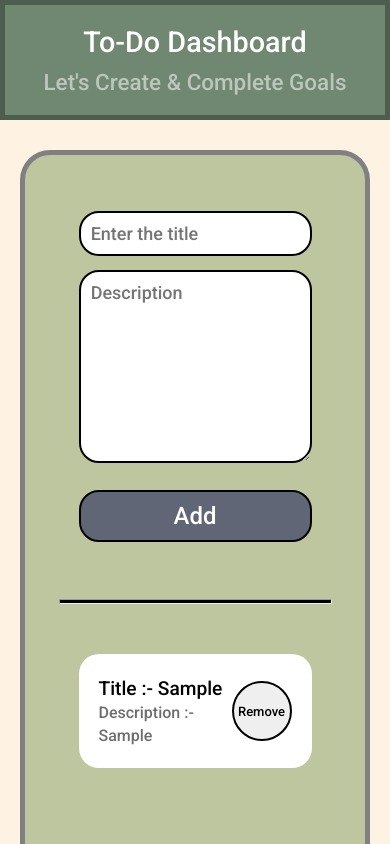
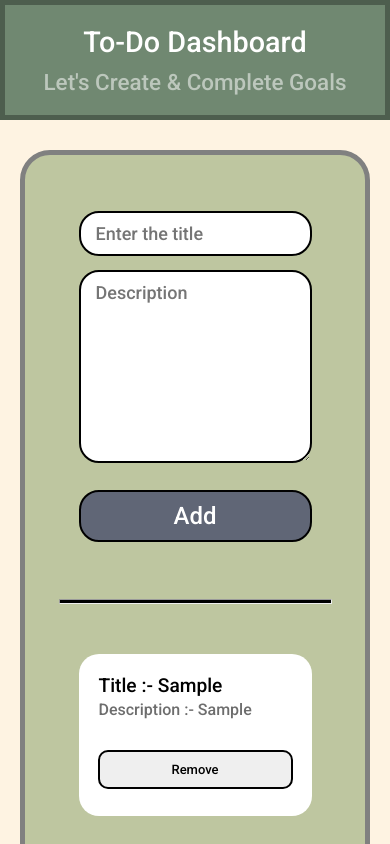
Before and after one commit to MnpretDevs07/ToDo-List-App-React, a React (Create React App) app: page / in a window 390 px wide. Both pictures are taken after typing "Sample", "Sample" into the empty fields and a click on the button "Add". Shown: the top 844 px of the page. Built offline with nearby package versions, Linux system fonts and the light colour scheme; a web font is replaced by a local one.

Commit message:
Responsive Push

```diff
--- a/src/Components/TaskAdder.css
+++ b/src/Components/TaskAdder.css
@@ -28,6 +28,12 @@ button {
      border-radius: 20px;
      margin: 7px 0px;
      font-size: large;
+
+}
+
+.container>form>input,
+textarea {
+     padding-left: 15px;
 }
 
 
--- a/src/Components/TaskManager.css
+++ b/src/Components/TaskManager.css
@@ -1,15 +1,15 @@
 .Manager {
      display: flex;
      background-color: white;
-     padding:20px;
+     padding: 20px;
      border-radius: 20px;
      align-items: center;
      font-size: larger;
      margin-bottom: 20px;
 }
 
-.Manager span{
-     font-size:medium;
+.Manager span {
+     font-size: medium;
      color: rgba(0, 0, 0, 0.573);
 }
 
@@ -17,6 +17,36 @@
      width: 100%;
 }
 
+@media only screen and (max-width: 989px) {
+
+     .Manager {
+          flex-direction: column;
+     }
+
+}
+
+@media only screen and (max-width: 989px) {
+
+     .Manager button {
+          width: 50vmin;
+          border-radius: 10px;
+          padding: 10px 40px;
+          font-size: small;
+          display: flex;
+          justify-content: center;
+          align-items: center;
+          margin-top: 30px;
+     }
+
+     .Manager button:hover {
+          background-color: rgb(96, 0, 0);
+          color: white;
+          transition: 0.5s ease;
+     }
+
+}
+
+@media only screen and (min-width: 990px) {
      .Manager button {
           border-radius: 100%;
           height: 60px;
@@ -32,3 +62,14 @@
           color: white;
           transition: 0.5s ease;
      }
+}
+
+@media only screen and (max-width: 320px) {
+     .Manager> div {
+          overflow-wrap: break-word;
+     }
+
+     .Manager> button{
+          overflow-wrap: break-word;
+     }
+}
```
Lines whose indentation alone changed are shown as unchanged.
